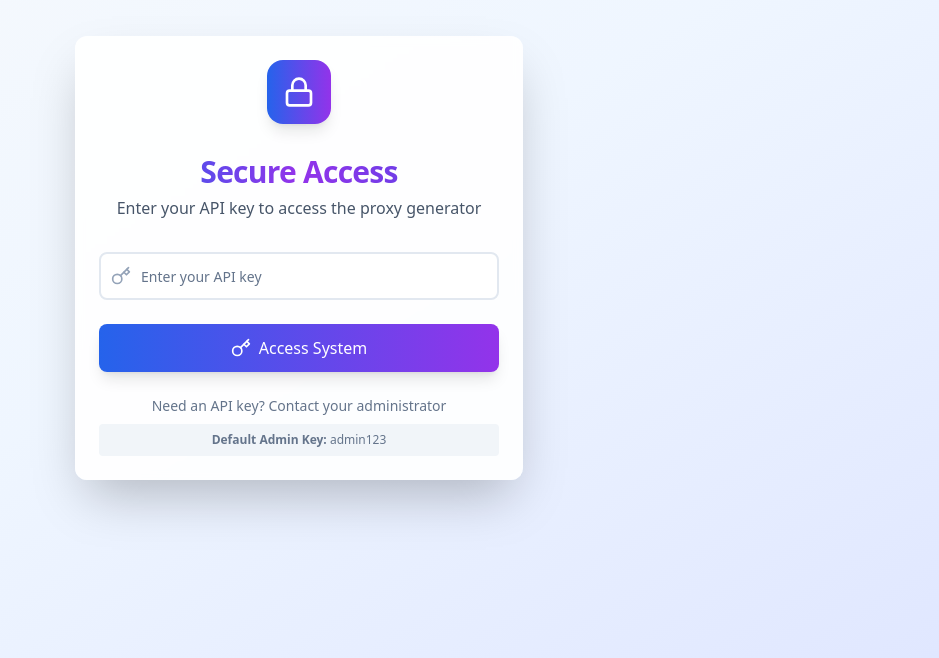
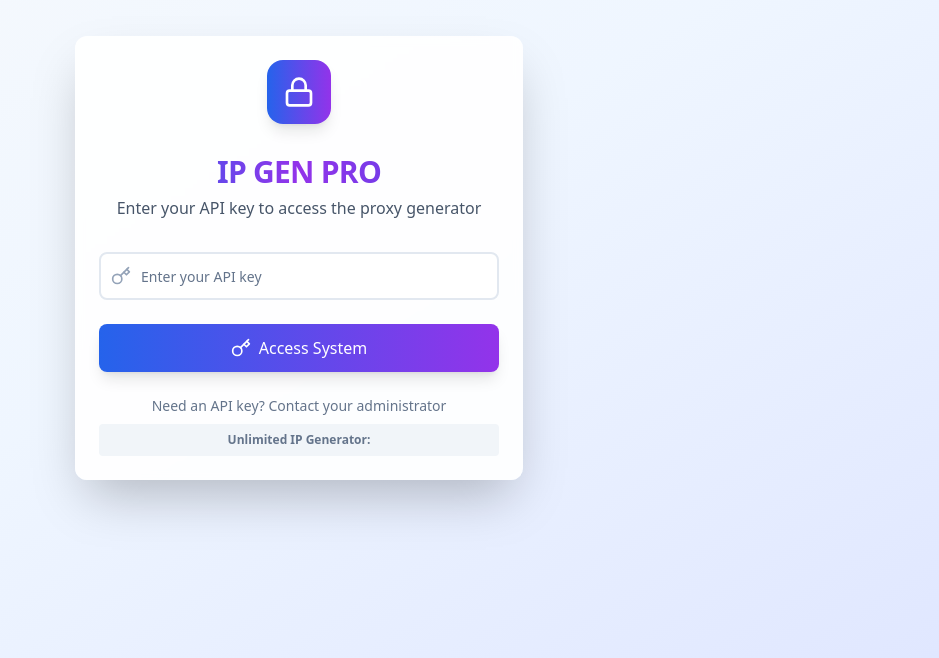
Before and after one commit to muthassimbilla/ipgenpro, a React (Vite) app: page / in a window 1280 px wide. Shown: the part 142-800 px from the top of the page, without its empty margins (341-1280 px from the left). Built offline with nearby package versions, Linux system fonts and the light colour scheme; no server answers.

Commit message:
Update LoginForm.tsx

```diff
--- a/src/components/LoginForm.tsx
+++ b/src/components/LoginForm.tsx
@@ -45,7 +45,7 @@ export default function LoginForm() {
             <Lock className="w-8 h-8 text-white" />
           </div>
           <CardTitle className="text-3xl font-bold bg-gradient-to-r from-blue-600 via-purple-600 to-indigo-600 bg-clip-text text-transparent">
-            Secure Access
+            IP GEN PRO
           </CardTitle>
           <p className="text-slate-600 dark:text-slate-300 mt-2">
             Enter your API key to access the proxy generator
@@ -94,7 +94,7 @@ export default function LoginForm() {
             <div className="space-y-2">
               <p>Need an API key? Contact your administrator</p>
               <p className="text-xs bg-slate-100 dark:bg-slate-800 p-2 rounded">
-                <strong>Default Admin Key:</strong> admin123
+                <strong>Unlimited IP Generator:</strong>
               </p>
             </div>
           </div>
```
